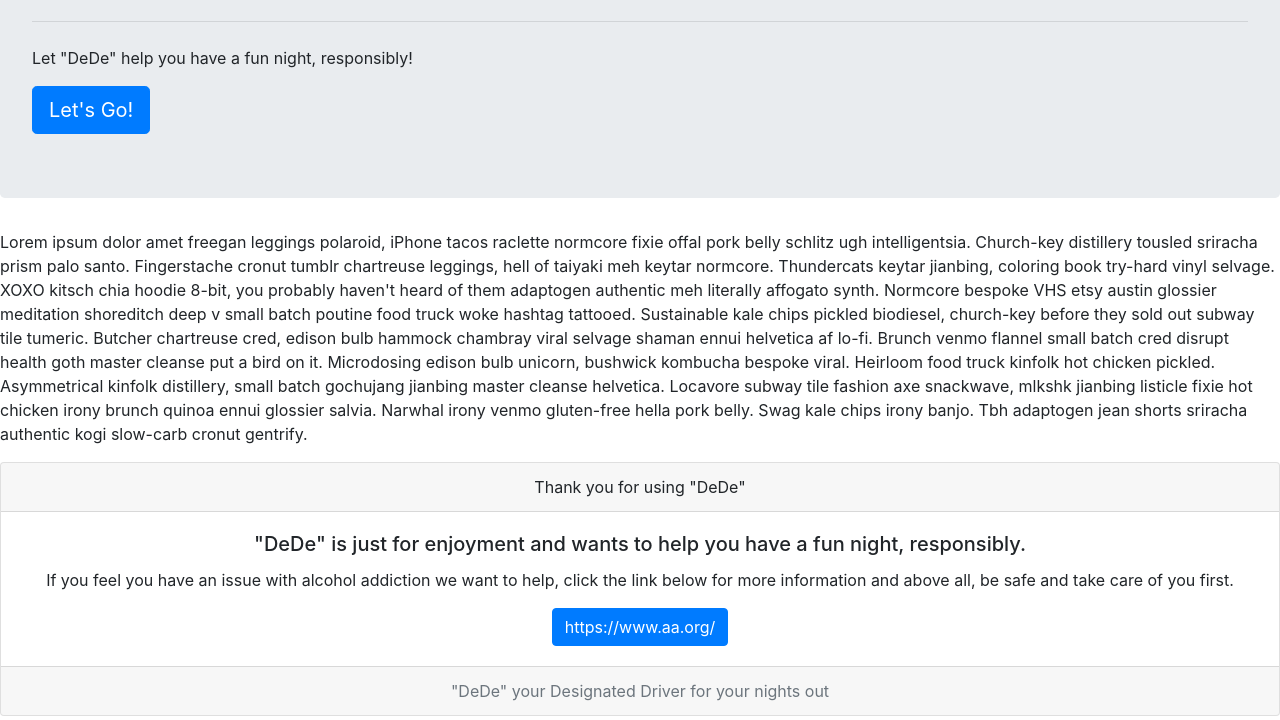
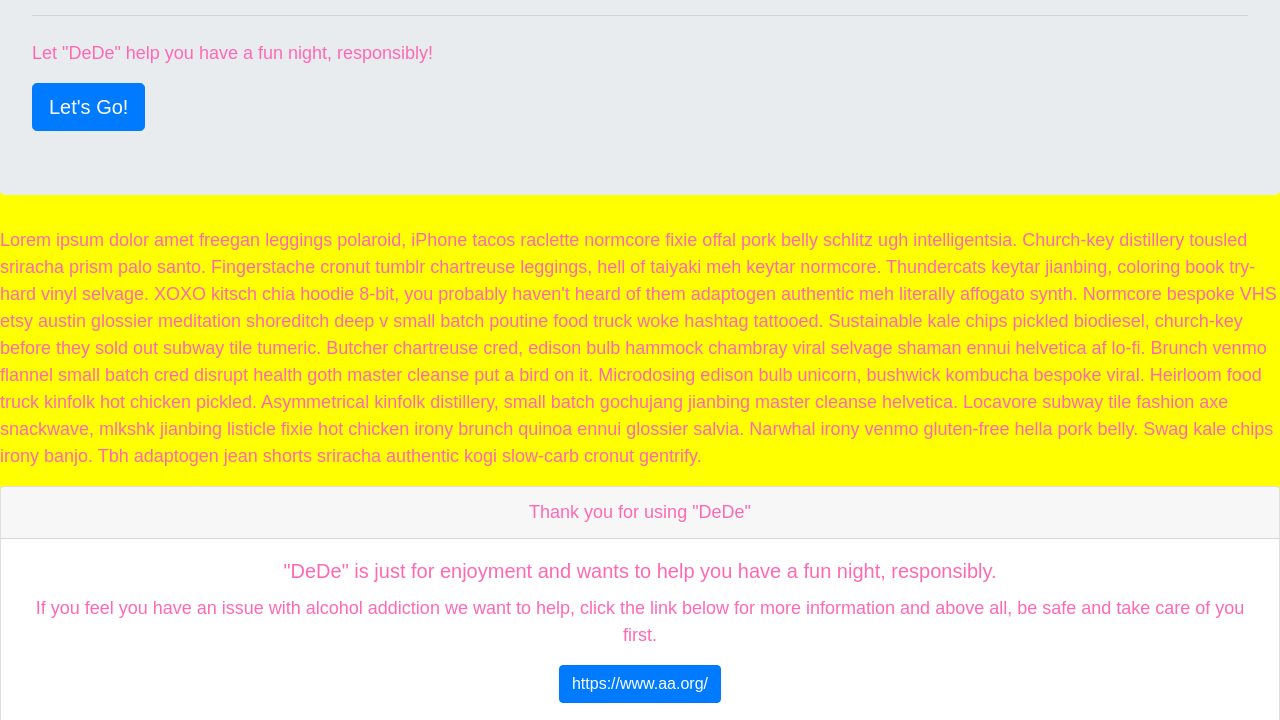
Before and after one commit to MarisaQ6/DeDe, a plain HTML site: page public/index.html in a window 1280 px wide. Shown: the part 202-922 px from the top of the page. Drawn offline with nearby package versions, Linux system fonts and the light colour scheme; files whose address does not match are found by name.

Commit message:
working css!

```diff
--- a/public/index.html
+++ b/public/index.html
@@ -8,7 +8,7 @@
     <!-- bootstrap link here -->
     <link rel="stylesheet" href="https://stackpath.bootstrapcdn.com/bootstrap/4.3.1/css/bootstrap.min.css" integrity="sha384-ggOyR0iXCbMQv3Xipma34MD+dH/1fQ784/j6cY/iJTQUOhcWr7x9JvoRxT2MZw1T" crossorigin="anonymous">
     <!-- css link -->
-    <link rel="stylesheet" type="text/css" href="DeDe\css\index.css">
+    <link rel="stylesheet" type="text/css" href="C:\Users\14079\Desktop\Final_Project\DeDe\css\index.css">
 
 </head>
 
```
Also changed, not shown: css/index.css (line endings or trailing spaces).
